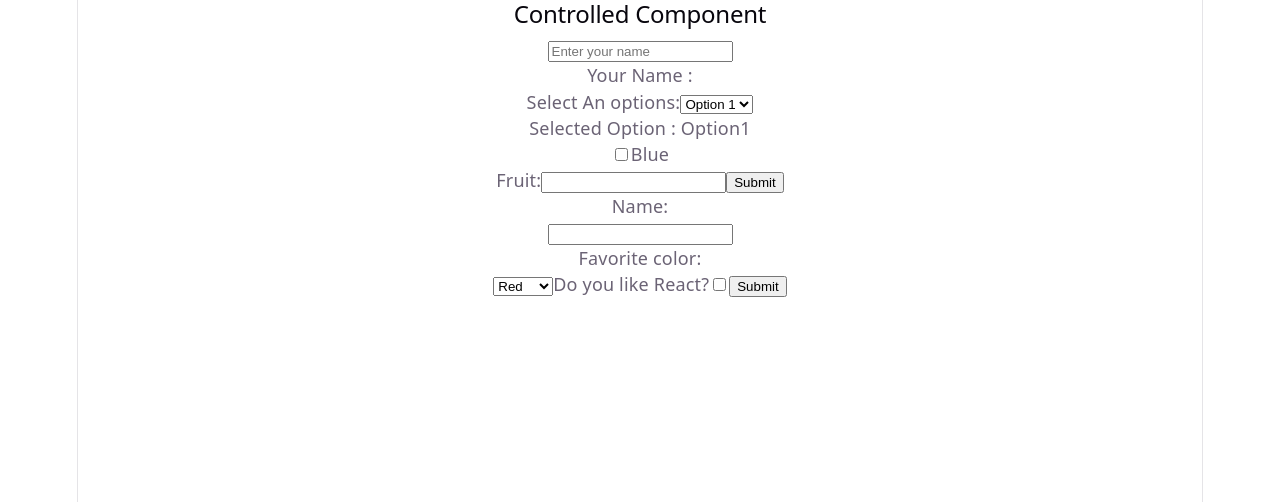
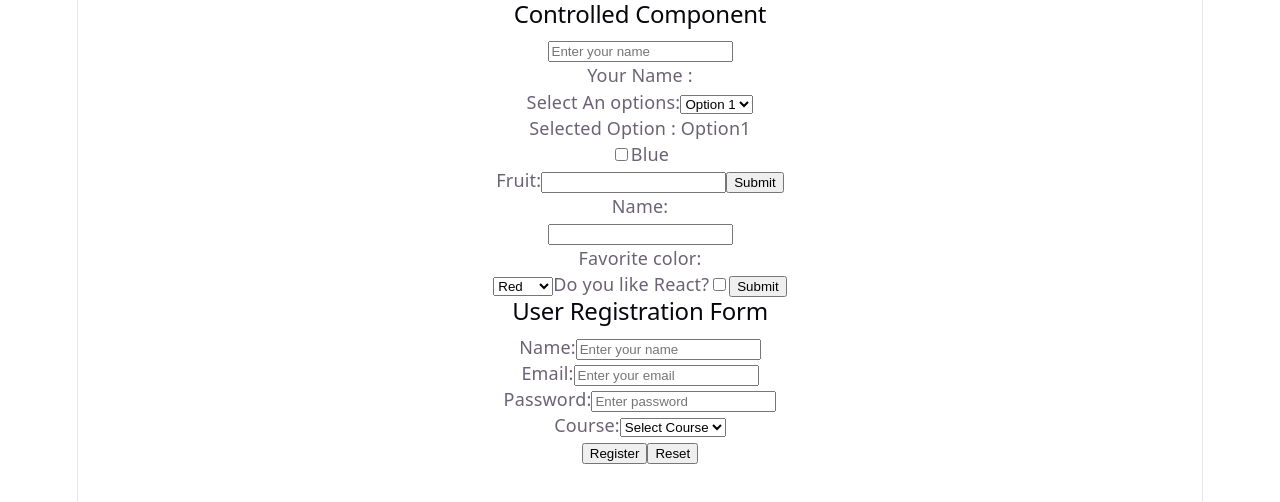
Before and after one commit to kevit-vishesh-unadkat/React-Practice, a React (Vite) app in the folder react-forms/: page / in a window 1280 px wide. Shown: the top 502 px of the page. Built offline with nearby package versions, Linux system fonts and the light colour scheme.

Commit message:
explore forms

```diff
--- a/react-forms/src/App.jsx
+++ b/react-forms/src/App.jsx
@@ -8,6 +8,7 @@ import DropDown from './DropDown'
 import Checkbox from './CheckBox'
 import MyForm from './MyForm'
 import Uncontrolled from './Uncontrolled'
+import Register from './Register'
 
 function App() {
 
@@ -19,6 +20,7 @@ function App() {
       <Checkbox/>
       <MyForm/>
       <Uncontrolled/>
+      <Register/>
     </>
   )
 }
--- /dev/null
+++ b/react-forms/src/Register.jsx
@@ -0,0 +1,107 @@
+// make a user Registration form using ract form hook
+import { useForm } from "react-hook-form";
+function Register(){
+    const{
+        register,
+        handleSubmit,
+        reset,
+        formState:{errors}
+    }=useForm();
+
+    const onSubmit=(data)=>{
+        console.log("Registration Successfully");
+        console.log(data);
+
+        alert("user registerd successfully");
+
+        reset();
+    }
+
+        return (
+        <div>
+            <h2>User Registration Form</h2>
+
+            <form onSubmit={handleSubmit(onSubmit)}>
+
+                {/* Name */}
+                <div>
+                    <label>Name:</label>
+
+                    <input
+                        type="text"
+                        placeholder="Enter your name"
+                        {...register("name", {
+                            required: "Name is required"
+                        })}
+                    />
+
+                    <p>{errors.name?.message}</p>
+                </div>
+
+                {/* Email */}
+                <div>
+                    <label>Email:</label>
+
+                    <input
+                        type="email"
+                        placeholder="Enter your email"
+                        {...register("email", {
+                            required: "Email is required"
+                        })}
+                    />
+
+                    <p>{errors.email?.message}</p>
+                </div>
+
+                {/* Password */}
+                <div>
+                    <label>Password:</label>
+
+                    <input
+                        type="password"
+                        placeholder="Enter password"
+                        {...register("password", {
+                            required: "Password is required",
+                            minLength: {
+                                value: 6,
+                                message: "Minimum 6 characters required"
+                            }
+                        })}
+                    />
+
+                    <p>{errors.password?.message}</p>
+                </div>
+
+                {/* Course */}
+                <div>
+                    <label>Course:</label>
+
+                    <select
+                        {...register("course", {
+                            required: "Please select a course"
+                        })}
+                    >
+                        <option value="">Select Course</option>
+                        <option value="React">React</option>
+                        <option value="Python">Python</option>
+                        <option value="Java">Java</option>
+                    </select>
+
+                    <p>{errors.course?.message}</p>
+                </div>
+
+                {/* Buttons */}
+                <button type="submit">
+                    Register
+                </button>
+
+                <button type="button" onClick={() => reset()}>
+                    Reset
+                </button>
+
+            </form>
+        </div>
+    );
+}
+
+export default Register;
```
